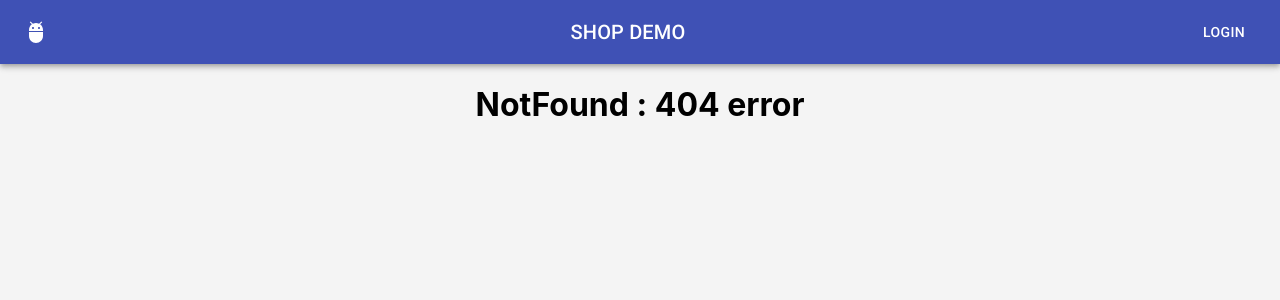
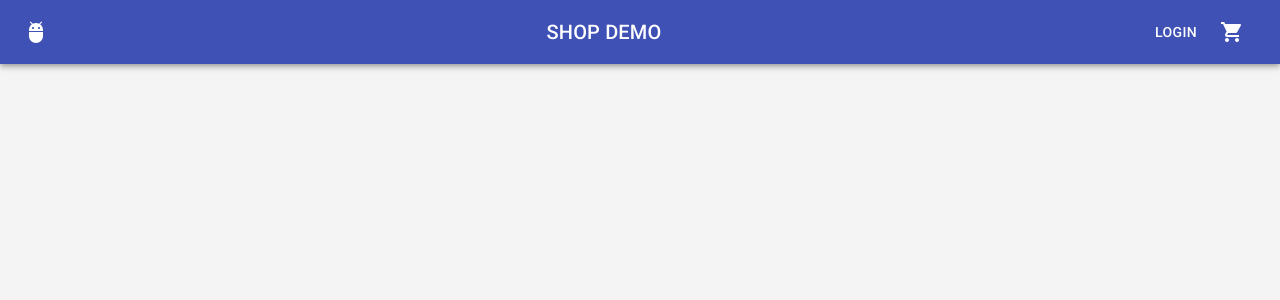
Before and after one commit to luuquangtri95/auth3-webshop, a React (Create React App) app: page /cart in a window 1280 px wide. Before the commit this address had no page. Shown: the top 300 px of the page. Built offline with nearby package versions, Linux system fonts and the light colour scheme.

Commit message:
done mini cart

```diff
--- a/src/App.js
+++ b/src/App.js
@@ -1,4 +1,5 @@
 import NotFound from 'components/NotFound'
+import CartFeature from 'features/Cart'
 import ProductFeature from 'features/Products'
 import { Route } from 'react-router-dom'
 import { Redirect, Switch } from 'react-router-dom/cjs/react-router-dom.min'
@@ -14,6 +15,7 @@ function App() {
         <Redirect from='/' to='/products' exact />
 
         <Route path='/products' component={ProductFeature} />
+        <Route path='/cart' component={CartFeature} />
 
         <Route component={NotFound} />
       </Switch>
--- a/src/app/store.js
+++ b/src/app/store.js
@@ -1,8 +1,9 @@
 import { configureStore } from '@reduxjs/toolkit'
 import userReducer from 'features/Auth/userSlice'
-
+import cartReducer from 'features/Cart/cartSlice'
 const rootReducer = {
   user: userReducer,
+  cart: cartReducer,
 }
 
 const store = configureStore({
--- a/src/components/Header/Index.jsx
+++ b/src/components/Header/Index.jsx
@@ -1,22 +1,24 @@
-import { Box, IconButton, Link } from '@material-ui/core'
+import { Badge, Box, IconButton, Link } from '@material-ui/core'
 import AppBar from '@material-ui/core/AppBar'
 import Button from '@material-ui/core/Button'
 import Dialog from '@material-ui/core/Dialog'
-import DialogActions from '@material-ui/core/DialogActions'
 import DialogContent from '@material-ui/core/DialogContent'
-import DialogContentText from '@material-ui/core/DialogContentText'
+import Menu from '@material-ui/core/Menu'
+import MenuItem from '@material-ui/core/MenuItem'
 import { makeStyles } from '@material-ui/core/styles'
 import Toolbar from '@material-ui/core/Toolbar'
 import Typography from '@material-ui/core/Typography'
-import { AccountCircle, Close } from '@material-ui/icons'
+import { AccountCircle, Close, ShoppingCart } from '@material-ui/icons'
 import AdbIcon from '@material-ui/icons/Adb'
 import Login from 'features/Auth/components/Login'
 import Register from 'features/Auth/components/Register'
-import React, { useState } from 'react'
+import { logout } from 'features/Auth/userSlice'
+import { hideMiniCart } from 'features/Cart/cartSlice'
+import MiniCart from 'components/MiniCart'
+import { cartItemCountSelector } from 'features/Cart/selectors'
+import React, { useEffect, useRef, useState } from 'react'
 import { useDispatch, useSelector } from 'react-redux'
-import Menu from '@material-ui/core/Menu'
-import MenuItem from '@material-ui/core/MenuItem'
-import { logout } from 'features/Auth/userSlice'
+import { useHistory } from 'react-router-dom/cjs/react-router-dom.min'
 
 const useStyles = makeStyles((theme) => ({
   root: {
@@ -36,6 +38,17 @@ const useStyles = makeStyles((theme) => ({
     color: theme.palette.grey[500],
     cursor: 'pointer',
   },
+  iconCart: {
+    position: 'relative',
+  },
+  miniCart: {
+    width: '300px',
+    height: 'auto',
+    position: 'absolute',
+    zIndex: '10',
+    backgroundColor: '#fff',
+    right: '20%',
+  },
 }))
 
 const MODE = {
@@ -45,12 +58,17 @@ const MODE = {
 
 export default function Header() {
   const loggedInUser = useSelector((state) => state.user.current)
+  const cartItemCount = useSelector(cartItemCountSelector)
+  const showMiniCart = useSelector((state) => state.cart.showMiniCart)
+  const cartItems = useSelector((state) => state.cart.cartItems)
   const dispatch = useDispatch()
   const isLoggedIn = !!loggedInUser.id
   const [open, setOpen] = useState(false)
   const [mode, setMode] = useState(MODE.LOGIN)
   const [anchorEl, setAnchorEl] = useState(null)
   const classes = useStyles()
+  const history = useHistory()
+  const elementRef = useRef(null)
 
   const handleClickOpen = () => {
     setOpen(true)
@@ -76,6 +94,24 @@ export default function Header() {
     setAnchorEl(null)
   }
 
+  const handleCartClick = () => {
+    history.push('/cart')
+  }
+
+  useEffect(() => {
+    const handleMiniCart = (e) => {
+      if (!elementRef.current.contains(e.target)) {
+        dispatch(hideMiniCart())
+      }
+    }
+
+    window.addEventListener('click', handleMiniCart)
+
+    return () => {
+      window.removeEventListener('click', handleMiniCart)
+    }
+  }, [])
+
   return (
     <div className={classes.root}>
       <AppBar position='static'>
@@ -99,9 +135,34 @@ export default function Header() {
               <AccountCircle />
             </IconButton>
           )}
+
+          <Box className={classes.iconCart}>
+            <IconButton color='inherit' onClick={handleCartClick}>
+              <Badge badgeContent={cartItemCount} color='secondary'>
+                <ShoppingCart />
+              </Badge>
+            </IconButton>
+
+            {/* mini cart */}
+
+            {showMiniCart && (
+              <Box className={classes.miniCart} ref={elementRef} boxShadow={3}>
+                <Box component='ul' padding={0}>
+                  {cartItems.map((x) => (
+                    <MiniCart key={x.id} cartItem={x} />
+                  ))}
+                </Box>
+
+                <Box textAlign='center'>
+                  <Button variant='text' color='primary' href='/cart' onClick={handleCartClick}>
+                    Tới Giỏ Hàng
+                  </Button>
+                </Box>
+              </Box>
+            )}
+          </Box>
         </Toolbar>
       </AppBar>
-
       <Menu
         id='simple-menu'
         anchorEl={anchorEl}
@@ -121,7 +182,6 @@ export default function Header() {
         <MenuItem onClick={handleCloseMenu}>My account</MenuItem>
         <MenuItem onClick={handleLogoutClick}>Logout</MenuItem>
       </Menu>
-
       {/*  dialog => show hide onClick button login or register */}
       <Dialog
         disableBackdropClick
--- /dev/null
+++ b/src/components/MiniCart/index.jsx
@@ -0,0 +1,42 @@
+import { Box, Grid, Typography, Button } from '@material-ui/core'
+import { makeStyles } from '@material-ui/styles'
+import { THUMBNAIL_PLACEHOLDER } from 'constants'
+import { STATIC_HOST } from 'constants'
+import React from 'react'
+
+const useStyle = makeStyles((theme) => ({
+  root: {},
+  box: {
+    display: 'flex',
+    justifyContent: 'space-between',
+    alignItems: 'center',
+    padding: '20px',
+  },
+  image: {
+    maxWidth: '60px',
+  },
+}))
+
+function MiniCart({ cartItem }) {
+  const thumbnailUrl = cartItem.product.thumbnail
+    ? `${STATIC_HOST}${cartItem.product.thumbnail?.url}`
+    : THUMBNAIL_PLACEHOLDER
+
+  const classes = useStyle()
+
+  return (
+    <Box className={classes.root}>
+      <Box className={classes.box}>
+        <img src={thumbnailUrl} alt='' className={classes.image} />
+        <Typography variant='caption' color='primary'>
+          {cartItem.product.name}
+        </Typography>
+        <Typography variant='caption' color='primary' gutterBottom>
+          SL: {cartItem.quantity}
+        </Typography>
+      </Box>
+    </Box>
+  )
+}
+
+export default MiniCart
--- /dev/null
+++ b/src/features/Cart/cartSlice.js
@@ -0,0 +1,49 @@
+import { createSlice } from '@reduxjs/toolkit'
+
+const cartSlice = createSlice({
+  name: 'cart',
+  initialState: {
+    cartItems: [],
+    showMiniCart: false,
+  },
+  reducers: {
+    showMiniCart(state) {
+      state.showMiniCart = true
+    },
+    hideMiniCart(state) {
+      state.showMiniCart = false
+    },
+
+    addToCart(state, action) {
+      // newItem = {id, product, quantity}
+      const newItem = action.payload
+      const index = state.cartItems.findIndex((x) => x.id === newItem.id)
+      if (index >= 0) {
+        // increase quantity
+        state.cartItems[index].quantity += newItem.quantity
+      } else {
+        // add to cart
+        state.cartItems.push(newItem)
+      }
+    },
+
+    setQuantity(state, action) {
+      const { id, quantity } = action.payload
+      // check if product is available in cart
+      const index = state.cartItems.findIndex((x) => x === id)
+
+      if (index >= 0) {
+        state.cartItems[index].quantity = quantity
+      }
+    },
+
+    removeFromCart(state, action) {
+      const idNeedToRemove = action.payload
+      state.cartItems = state.cartItems.filter((cart) => cart.id !== idNeedToRemove)
+    },
+  },
+})
+
+const { reducer, actions } = cartSlice
+export const { showMiniCart, hideMiniCart, addToCart, setQuantity, removeFromCart } = actions
+export default reducer
--- /dev/null
+++ b/src/features/Cart/index.jsx
@@ -0,0 +1,12 @@
+import { Box } from '@material-ui/core'
+import React from 'react'
+import { useSelector } from 'react-redux'
+import { cartTotalSelector } from './selectors'
+
+function CartFeature(props) {
+  const cartTotal = useSelector(cartTotalSelector)
+
+  return <Box></Box>
+}
+
+export default CartFeature
--- /dev/null
+++ b/src/features/Cart/selectors.js
@@ -0,0 +1,11 @@
+import { createSelector } from '@reduxjs/toolkit'
+
+const cartItemSelector = (state) => state.cart.cartItems
+
+export const cartItemCountSelector = createSelector(cartItemSelector, (cartItems) =>
+  cartItems.reduce((count, item) => count + item.quantity, 0)
+)
+
+export const cartTotalSelector = createSelector(cartItemSelector, (cartItems) =>
+  cartItems.reduce((total, item) => total + item.quantity * item.product.salePrice, 0)
+)
--- a/src/features/Products/components/ProductComponent.jsx
+++ b/src/features/Products/components/ProductComponent.jsx
@@ -1,10 +1,17 @@
-import { Box, Typography } from '@material-ui/core'
+import { Box, makeStyles, Typography } from '@material-ui/core'
 import { STATIC_HOST, THUMBNAIL_PLACEHOLDER } from 'constants'
 import React from 'react'
 import { useHistory } from 'react-router-dom/cjs/react-router-dom.min'
 
+const useStyle = makeStyles((theme) => ({
+  root: {
+    cursor: 'pointer',
+  },
+}))
+
 function ProductComponent({ product = {} }) {
   const history = useHistory()
+  const classes = useStyle()
 
   const thumbnailUrl = product.thumbnail
     ? `${STATIC_HOST}${product.thumbnail?.url}`
@@ -16,7 +23,7 @@ function ProductComponent({ product = {} }) {
   }
 
   return (
-    <Box p={1} onClick={handleClick}>
+    <Box p={1} onClick={handleClick} className={classes.root}>
       <Box p={1}>
         <img src={thumbnailUrl} minHeight='215px' width='100%' alt={product.name} />
       </Box>
--- a/src/features/Products/pages/DetailPage.jsx
+++ b/src/features/Products/pages/DetailPage.jsx
@@ -1,6 +1,9 @@
 import { Box, CircularProgress, Container, Grid, makeStyles, Paper } from '@material-ui/core'
+import { addToCart, showMiniCart } from 'features/Cart/cartSlice'
 import useProductDetail from 'hooks/useProductDetail'
+import { useSnackbar } from 'notistack'
 import React from 'react'
+import { useDispatch } from 'react-redux'
 import { Route } from 'react-router-dom'
 import { Switch } from 'react-router-dom'
 import { useRouteMatch } from 'react-router-dom/cjs/react-router-dom.min'
@@ -27,6 +30,9 @@ const useStyle = makeStyles((theme) => ({
 
 function DetailPage(props) {
   const classes = useStyle()
+  const { enqueueSnackbar } = useSnackbar()
+  const dispatch = useDispatch()
+
   const {
     params: { productId },
     url,
@@ -43,9 +49,21 @@ function DetailPage(props) {
   }
 
   const handleAddToCartSubmit = (formValue) => {
-    console.log(formValue)
+    dispatch(
+      addToCart({
+        id: product.id,
+        product,
+        quantity: formValue.quantity,
+      })
+    )
+
+    enqueueSnackbar('add to cart success', {
+      variant: 'success',
+      anchorOrigin: { horizontal: 'right', vertical: 'bottom' },
+    })
+
+    dispatch(showMiniCart())
   }
-  console.log(url)
   return (
     <Box className={classes.root}>
       <Container>
```
